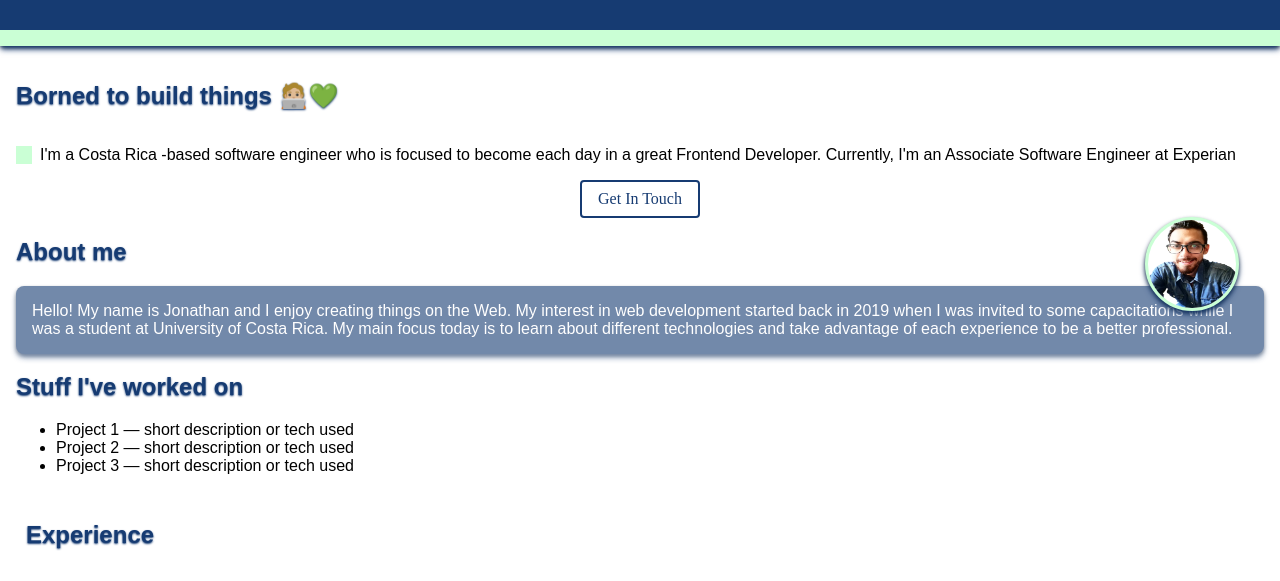
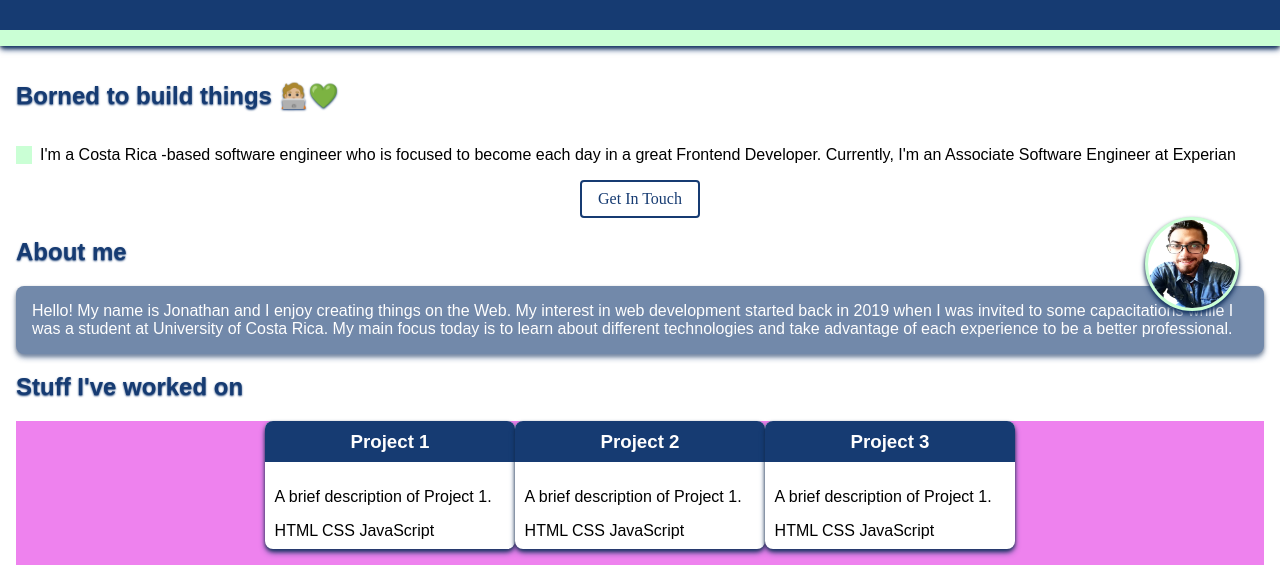
Before and after one commit to RugamaLabs/Curso-Web-Development-Labs-and-Projects-Jonathan-Rugama-FundaTEC, a plain HTML site: page Project-1/index.html in a window 1280 px wide. Shown: the part 170-751 px from the top of the page. Drawn offline with Linux system fonts and the light colour scheme.

Commit message:
feat: creating initial concept of cards.
Will use https://color.adobe.com/es/create/color-wheel to find complementary colors for tags

```diff
--- a/Project-1/index.html
+++ b/Project-1/index.html
@@ -50,11 +50,47 @@ My main focus today is to learn about different technologies and take advantage
 
         <section id="work" aria-labelledby="work-heading">
             <h2 class="h2-title" id="work-heading">Stuff I've worked on</h2>
-            <ul class="projects">
-                <li>Project 1 — short description or tech used</li>
-                <li>Project 2 — short description or tech used</li>
-                <li>Project 3 — short description or tech used</li>
-            </ul>
+            <div class="cards-container">
+                <div class="card">
+                    <div class="card-header">
+                        <h3 class="card-title">Project 1</h3>
+                    </div>
+                    <div class="card-content-container">
+                        <p>A brief description of Project 1.</p>
+                        <div class="card-tags-container">
+                            <span class="card-tag">HTML</span>
+                            <span class="card-tag">CSS</span>
+                            <span class="card-tag">JavaScript</span>
+                        </div>
+                    </div>
+                </div>
+                <div class="card">
+                    <div class="card-header">
+                         <h3 class="card-title">Project 2</h3>
+                    </div>
+                    <div class="card-content-container">
+                        <p>A brief description of Project 1.</p>
+                        <div class="card-tags-container">
+                            <span class="card-tag">HTML</span>
+                            <span class="card-tag">CSS</span>
+                            <span class="card-tag">JavaScript</span>
+                        </div>
+                    </div>
+                </div>
+                <div class="card">
+                    <div class="card-header">
+                         <h3 class="card-title">Project 3</h3>
+                    </div>
+                    <div class="card-content-container">
+                        <p>A brief description of Project 1.</p>
+                        <div class="card-tags-container">
+                            <span class="card-tag">HTML</span>
+                            <span class="card-tag">CSS</span>
+                            <span class="card-tag">JavaScript</span>
+                        </div>
+                    </div>
+                </div>
+            </div>
         </section>
 
         <section class="container-experience" id="experience" aria-labelledby="experience-heading">
--- a/Project-1/styles.css
+++ b/Project-1/styles.css
@@ -151,3 +151,37 @@ header {
 .container-experience .content-item:last-child {
     margin-bottom: 0;
 }
+.cards-container {
+    display: flex;
+    flex-wrap: wrap;
+    background-color: violet;
+    justify-content: center;
+
+
+
+}
+.card {
+    display: flex;
+    flex-direction: column;
+    background-color: white;
+    border-radius: 0.5em;
+    padding: 0;
+    margin-bottom: 1em;
+    box-shadow: var(--container-shadow);
+    width: 250px;
+}
+.card-header {
+    background-color: var(--primary-color);
+    border-top-left-radius: 0.5em;
+    border-top-right-radius: 0.5em;
+}
+.card-title {
+    color: white;
+    text-align: center;
+    padding: 0.5em;
+    margin: 0;
+}
+.card-content-container {
+    padding: 0.6em;
+
+}
```
